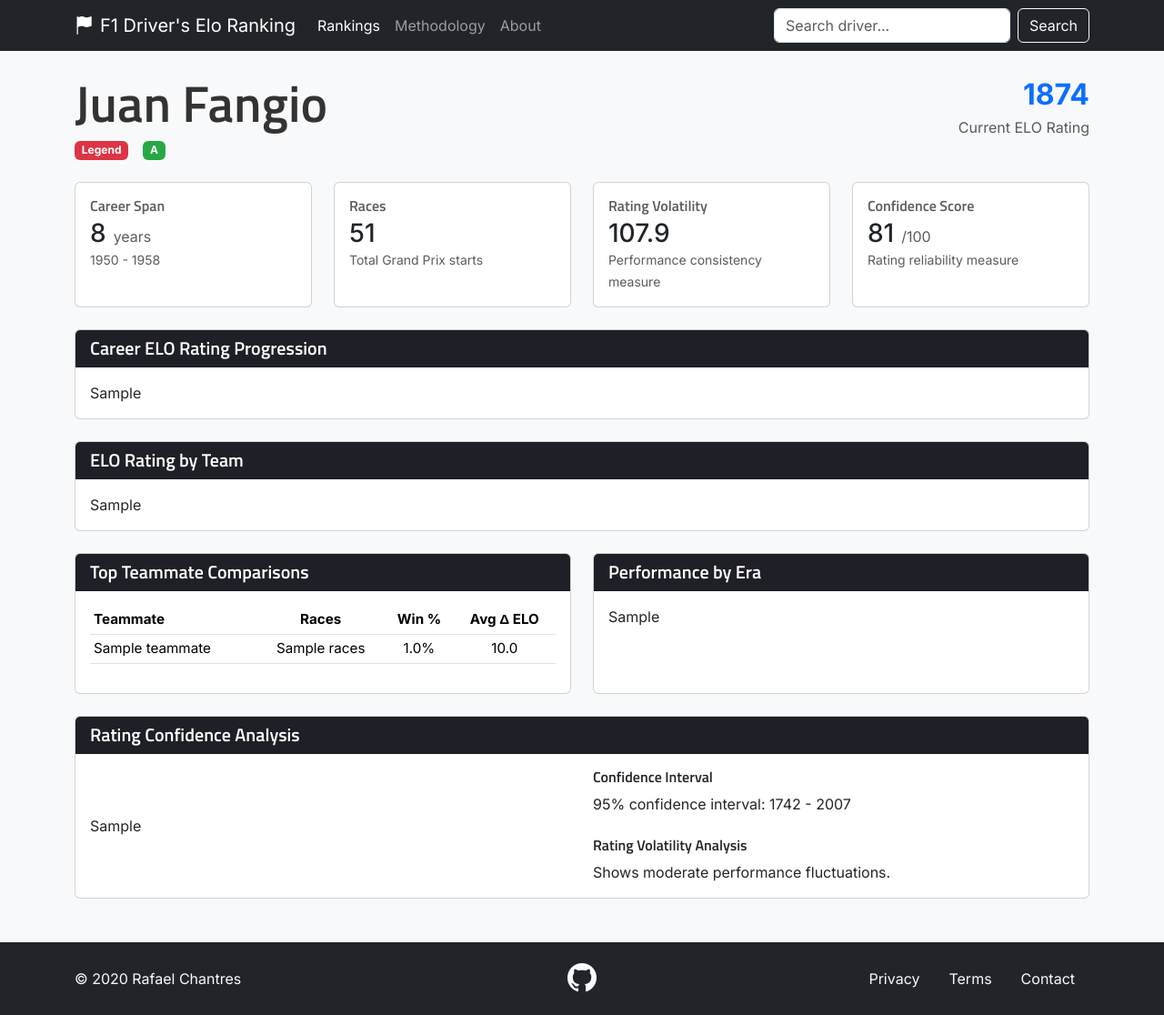
After one commit to rafachan3/f1-elo-ranking, a Flask app: template templates/driver_profile.html in a window 1280 px wide. The commit adds this page. Shown: the whole page at 91% size. Run offline with Flask 3, Linux system fonts and the light colour scheme; the template is opened without the code that fills it: values that come from a table or form of the project are taken from there, most other values are stand-ins (such as "Sample title", 1, 10 or a date in 2020); some libraries are stand-ins or nearby versions.

Commit message:
feat(driver-profile): implement driver profile page
Add visualization of drivers' metrics related to their ELO rating using Plotly.
- Add f1_driver_id column to DriverEloRanking model to link database records with CSV data
- Update driver profile route to process race data and calculate ELO history
- Create ELO history line chart showing rating changes over time
- Add team-based ELO progression chart
- Add teammate comparison table with ELO differentials
- Fix data merging issues between database and CSV records
- Add Rating Confidence Analysis section

Known issue: Avg Δ ELO values in teammate comparison table show incorrect rating differences.

BREAKING CHANGE: Requires database migration to add f1_driver_id column. Delete existing database and reinitialize with new schema.

```diff
--- a/database_utils.py
+++ b/database_utils.py
@@ -6,6 +6,7 @@ def update_database_from_df(db, DriverEloRanking, df):
     # Define column mapping between DataFrame and model
     column_mapping = {
         'Driver': 'driver',
+        'f1_driver_id': 'f1_driver_id',  # Changed from driver_id to f1_driver_id
         'Elo Rating': 'elo_rating',
         'Lower Bound': 'lower_bound',
         'Upper Bound': 'upper_bound',
--- a/driver.py
+++ b/driver.py
@@ -84,6 +84,7 @@ class Driver:
 
         return {
             'Driver': f"{driver_info['forename']} {driver_info['surname']}",
+            'f1_driver_id': self.driver_id,  # Changed from driver_id
             'Elo Rating': self.rating,
             'Lower Bound': round(lower_bound, 1),
             'Upper Bound': round(upper_bound, 1),
--- a/main.py
+++ b/main.py
@@ -6,6 +6,7 @@ from database_utils import update_database_from_df
 import plotly.express as px
 import plotly.graph_objects as go
 from plotly.subplots import make_subplots
+from visualization_utils import DriverVisualizationUtils
 import pandas as pd
 import os
 
@@ -21,6 +22,7 @@ db = SQLAlchemy(app)
 class DriverEloRanking(db.Model):
     id = db.Column(db.Integer, primary_key=True)
     driver = db.Column(db.String(250), nullable=False)
+    f1_driver_id = db.Column(db.Integer, nullable=False)  # Changed from driver_id
     elo_rating = db.Column(db.Float, nullable=False)
     lower_bound = db.Column(db.Float, nullable=False)
     upper_bound = db.Column(db.Float, nullable=False)
@@ -280,6 +282,77 @@ def home():
 def methodology():
     return render_template('methodology.html')
 
+# In main.py - Update the driver_profile route
+
+@app.route('/driver/<int:driver_id>')
+def driver_profile(driver_id):
+    driver = DriverEloRanking.query.get_or_404(driver_id)
+
+    processor = F1DataProcessor()
+    processor.load_data()
+    processor.process_races()
+
+    # Get career data with proper joins
+    career_data = pd.merge(
+        processor.results,
+        processor.races[['raceId', 'year', 'round', 'name']],
+        on='raceId'
+    )
+
+    career_data = pd.merge(
+        career_data,
+        processor.constructors[['constructorId', 'name']].rename(columns={'name': 'team'}),
+        on='constructorId'
+    )
+
+    # Filter for this driver
+    driver_data = career_data[career_data['driverId'] == driver.f1_driver_id].copy()
+
+    if not driver_data.empty:
+        try:
+            # Get ELO progression
+            elo_progression = processor.get_driver_elo_progression(driver.f1_driver_id)
+            if not elo_progression.empty:
+                # Add ELO ratings to driver data
+                driver_data = driver_data.merge(
+                    elo_progression[['year', 'elo_rating']],
+                    on='year',
+                    how='left'
+                )
+
+                # Forward fill ELO ratings within each year
+                driver_data['elo_rating'] = driver_data.groupby('year')['elo_rating'].fillna(method='ffill')
+
+                # Initialize visualization utils and generate charts
+                viz_utils = DriverVisualizationUtils()
+
+                charts = {
+                    'elo_history_chart': viz_utils.create_elo_history_chart(elo_progression, driver.driver),
+                    'team_elo_chart': viz_utils.create_team_elo_chart(driver_data, driver.driver),
+                    'era_performance_chart': viz_utils.create_era_performance_chart(elo_progression),
+                    'confidence_chart': viz_utils.create_confidence_chart(driver)
+                }
+
+                teammate_comparisons = viz_utils.get_teammate_comparisons(driver_data, career_data, processor.drivers)
+
+                return render_template(
+                    'driver_profile.html',
+                    driver=driver,
+                    elo_history_chart=charts['elo_history_chart'].to_html(full_html=False),
+                    team_elo_chart=charts['team_elo_chart'].to_html(full_html=False),
+                    era_performance_chart=charts['era_performance_chart'].to_html(full_html=False),
+                    confidence_chart=charts['confidence_chart'].to_html(full_html=False),
+                    teammate_comparisons=teammate_comparisons
+                )
+            else:
+                return "No ELO progression data available", 404
+
+        except Exception as e:
+            print(f"Error processing driver data: {str(e)}")
+            return f"Error processing driver data: {str(e)}", 500
+    else:
+        return "No career data found for driver", 404
+
 def init_database():
     # Generate the rankings DataFrame
     processor = F1DataProcessor()
--- a/static/css/styles.css
+++ b/static/css/styles.css
@@ -22,6 +22,20 @@ h1, h2, h3, h4, h5, h6 {
 .table {
     font-family: 'Inter', sans-serif;
     font-size: 0.95rem;
+}
+
+/* Driver Links Styling */
+.driver-row {
+    transition: background-color 0.2s ease;
+}
+
+.driver-row:hover {
+    background-color: rgba(13, 110, 253, 0.05) !important;
+}
+
+.hover-primary:hover {
+    color: #0d6efd !important;
+    transition: color 0.2s ease;
 }
 
 /* Badge styles with increased specificity */
--- /dev/null
+++ b/templates/driver_profile.html
@@ -0,0 +1,184 @@
+{% extends "base.html" %}
+
+{% block content %}
+<div class="container py-4">
+    <!-- Driver Header Section -->
+    <div class="row mb-4">
+        <div class="col-md-8">
+            <h1 class="display-4">{{ driver.driver }}</h1>
+            <div class="d-flex align-items-center gap-3">
+                <span class="badge {% if driver.flag_level == 'Rookie' %}bg-info text-dark
+                      {% elif driver.flag_level == 'Intermediate' %}bg-warning text-dark
+                      {% elif driver.flag_level == 'Experienced' %}bg-success
+                      {% elif driver.flag_level == 'Veteran' %}bg-primary
+                      {% else %}bg-danger{% endif %}">
+                    {{ driver.flag_level }}
+                </span>
+                <span class="badge reliability-grade grade-{{ driver.reliability_grade.lower().replace('+', '-plus') }}">
+                    {{ driver.reliability_grade }}
+                </span>
+            </div>
+        </div>
+        <div class="col-md-4 text-md-end">
+            <div class="fs-2 fw-bold text-primary">{{ "%.0f"|format(driver.elo_rating) }}</div>
+            <div class="text-muted">Current ELO Rating</div>
+        </div>
+    </div>
+
+    <!-- Key Statistics Cards -->
+    <div class="row g-4 mb-4">
+        <div class="col-md-3">
+            <div class="card h-100">
+                <div class="card-body">
+                    <h6 class="card-title text-muted mb-1">Career Span</h6>
+                    <div class="d-flex align-items-baseline">
+                        <span class="h3 mb-0 me-2">{{ driver.career_span }}</span>
+                        <span class="text-muted">years</span>
+                    </div>
+                    <small class="text-muted">{{ driver.first_year }} - {{ driver.last_year }}</small>
+                </div>
+            </div>
+        </div>
+        <div class="col-md-3">
+            <div class="card h-100">
+                <div class="card-body">
+                    <h6 class="card-title text-muted mb-1">Races</h6>
+                    <div class="d-flex align-items-baseline">
+                        <span class="h3 mb-0">{{ driver.race_count }}</span>
+                    </div>
+                    <small class="text-muted">Total Grand Prix starts</small>
+                </div>
+            </div>
+        </div>
+        <div class="col-md-3">
+            <div class="card h-100">
+                <div class="card-body">
+                    <h6 class="card-title text-muted mb-1">Rating Volatility</h6>
+                    <div class="d-flex align-items-baseline">
+                        <span class="h3 mb-0 me-2">{{ "%.1f"|format(driver.rating_volatility) }}</span>
+                    </div>
+                    <small class="text-muted">Performance consistency measure</small>
+                </div>
+            </div>
+        </div>
+        <div class="col-md-3">
+            <div class="card h-100">
+                <div class="card-body">
+                    <h6 class="card-title text-muted mb-1">Confidence Score</h6>
+                    <div class="d-flex align-items-baseline">
+                        <span class="h3 mb-0 me-2">{{ driver.confidence_score }}</span>
+                        <span class="text-muted">/100</span>
+                    </div>
+                    <small class="text-muted">Rating reliability measure</small>
+                </div>
+            </div>
+        </div>
+    </div>
+
+    <!-- ELO Rating Charts -->
+    <div class="row g-4 mb-4">
+        <!-- Career ELO Progression -->
+        <div class="col-12">
+            <div class="card">
+                <div class="card-header">
+                    <h5 class="card-title mb-0">Career ELO Rating Progression</h5>
+                </div>
+                <div class="card-body">
+                    {{ elo_history_chart | safe }}
+                </div>
+            </div>
+        </div>
+        <!-- Team-based ELO Progression -->
+        <div class="col-12">
+            <div class="card">
+                <div class="card-header">
+                    <h5 class="card-title mb-0">ELO Rating by Team</h5>
+                </div>
+                <div class="card-body">
+                    {{ team_elo_chart | safe }}
+                </div>
+            </div>
+        </div>
+    </div>
+
+    <!-- Additional Statistics -->
+    <div class="row g-4 mb-4">
+        <!-- Head-to-Head Records -->
+        <div class="col-md-6">
+            <div class="card h-100">
+                <div class="card-header">
+                    <h5 class="card-title mb-0">Top Teammate Comparisons</h5>
+                </div>
+                <div class="card-body">
+                    <div class="table-responsive">
+                        <table class="table table-sm">
+                            <thead>
+                                <tr>
+                                    <th>Teammate</th>
+                                    <th class="text-center">Races</th>
+                                    <th class="text-center">Win %</th>
+                                    <th class="text-center">Avg Δ ELO</th>
+                                </tr>
+                            </thead>
+                            <tbody>
+                                {% for comparison in teammate_comparisons %}
+                                <tr>
+                                    <td>{{ comparison.teammate }}</td>
+                                    <td class="text-center">{{ comparison.races }}</td>
+                                    <td class="text-center">{{ "%.1f"|format(comparison.win_percentage) }}%</td>
+                                    <td class="text-center">{{ "%.1f"|format(comparison.elo_diff) }}</td>
+                                </tr>
+                                {% endfor %}
+                            </tbody>
+                        </table>
+                    </div>
+                </div>
+            </div>
+        </div>
+        <!-- Performance by Era -->
+        <div class="col-md-6">
+            <div class="card h-100">
+                <div class="card-header">
+                    <h5 class="card-title mb-0">Performance by Era</h5>
+                </div>
+                <div class="card-body">
+                    {{ era_performance_chart | safe }}
+                </div>
+            </div>
+        </div>
+    </div>
+
+    <!-- Rating Confidence Analysis -->
+    <div class="card mb-4">
+        <div class="card-header">
+            <h5 class="card-title mb-0">Rating Confidence Analysis</h5>
+        </div>
+        <div class="card-body">
+            <div class="row align-items-center">
+                <div class="col-md-6">
+                    {{ confidence_chart | safe }}
+                </div>
+                <div class="col-md-6">
+                    <h6>Confidence Interval</h6>
+                    <p class="mb-4">
+                        95% confidence interval: {{ "%.0f"|format(driver.lower_bound) }} - {{ "%.0f"|format(driver.upper_bound) }}
+                    </p>
+
+                    <h6>Rating Volatility Analysis</h6>
+                    <p class="mb-0">
+                        {% if driver.rating_volatility < 50 %}
+                            Shows very consistent performance across their career.
+                        {% elif driver.rating_volatility < 100 %}
+                            Demonstrates normal performance variations.
+                        {% elif driver.rating_volatility < 150 %}
+                            Shows moderate performance fluctuations.
+                        {% else %}
+                            Exhibits significant performance variations.
+                        {% endif %}
+                    </p>
+                </div>
+            </div>
+        </div>
+    </div>
+</div>
+{% endblock %}
--- a/templates/rankings.html
+++ b/templates/rankings.html
@@ -75,6 +75,10 @@
     <p class="text-muted mb-3">Showing {{ drivers|length }} drivers</p>
 
     <!-- Table Section -->
+    <p class="text-muted mb-3">
+        <i class="bi bi-info-circle me-2"></i>
+        Click on any driver to see their detailed profile and career statistics
+    </p>
     <div class="table-responsive">
         {% include '_drivers_table.html' %}
     </div>
```
Also changed, not shown: data_processor.py (+24 -1 lines), templates/_drivers_table.html (+7 -2 lines), visualization_utils.py (added, +218 -0 lines).
